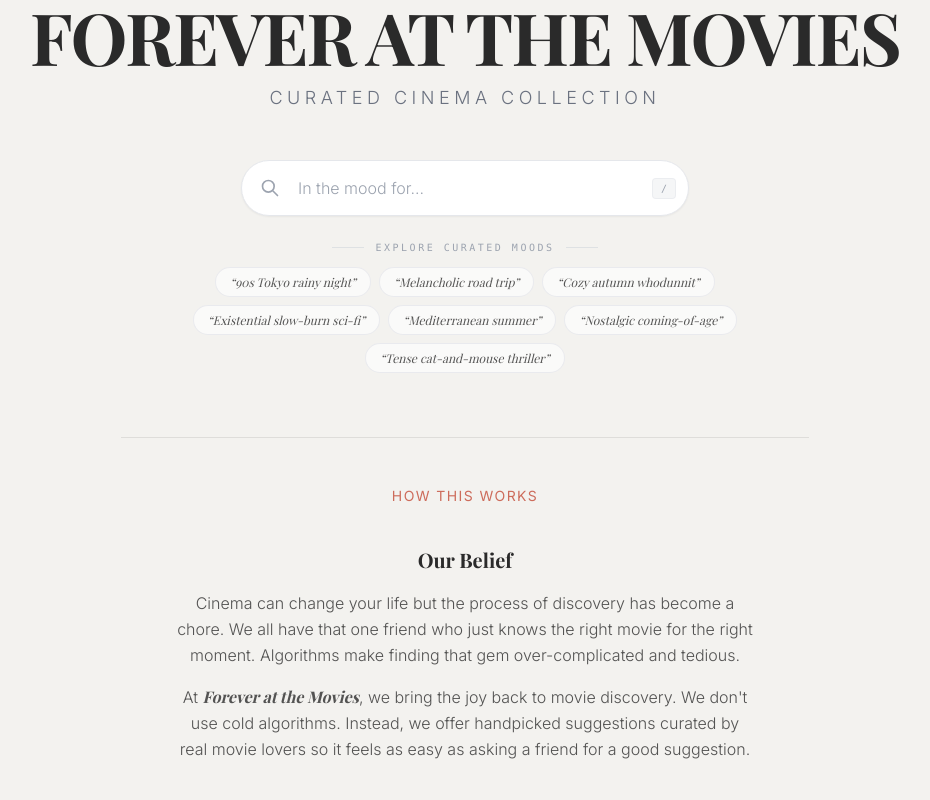
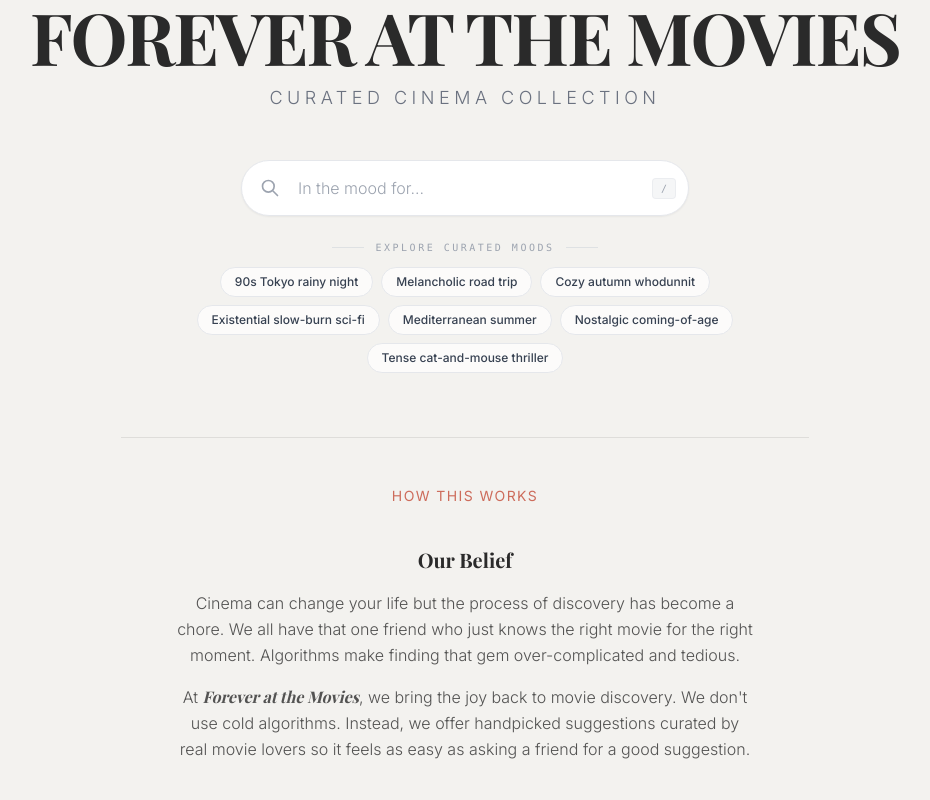
Before and after one commit to gadiyarvineet4/fatm-frontend, a React (Vite) app: page / in a window 1280 px wide. Shown: the top 800 px of the page, without its empty margins (175-1105 px from the left). Built offline with nearby package versions, Linux system fonts and the light colour scheme; a web font is replaced by a local one.

Commit message:
font-fixed

```diff
--- a/src/components/MoodPills.tsx
+++ b/src/components/MoodPills.tsx
@@ -24,9 +24,9 @@ export const MoodPills: React.FC<MoodPillsProps> = ({ onSelectMood, disabled })
                         type="button"
                         onClick={() => onSelectMood(mood.label)}
                         disabled={disabled}
-                        className="px-3.5 py-1.5 rounded-full bg-white/60 hover:bg-white text-fatm-charcoal/80 hover:text-fatm-charcoal text-xs font-serif italic border border-gray-200/80 hover:border-gray-400/80 hover:shadow-sm transition-all duration-200 transform hover:-translate-y-0.5 active:translate-y-0 disabled:opacity-50 disabled:cursor-not-allowed cursor-pointer"
+                        className="px-3.5 py-1.5 rounded-full bg-white/70 hover:bg-white text-gray-700 hover:text-fatm-charcoal text-xs font-sans font-medium border border-gray-200 hover:border-gray-400/70 hover:shadow-sm transition-all duration-200 transform hover:-translate-y-0.5 active:translate-y-0 disabled:opacity-50 disabled:cursor-not-allowed cursor-pointer"
                     >
-                        “{mood.label}”
+                        {mood.label}
                     </button>
                 ))}
             </div>
```
